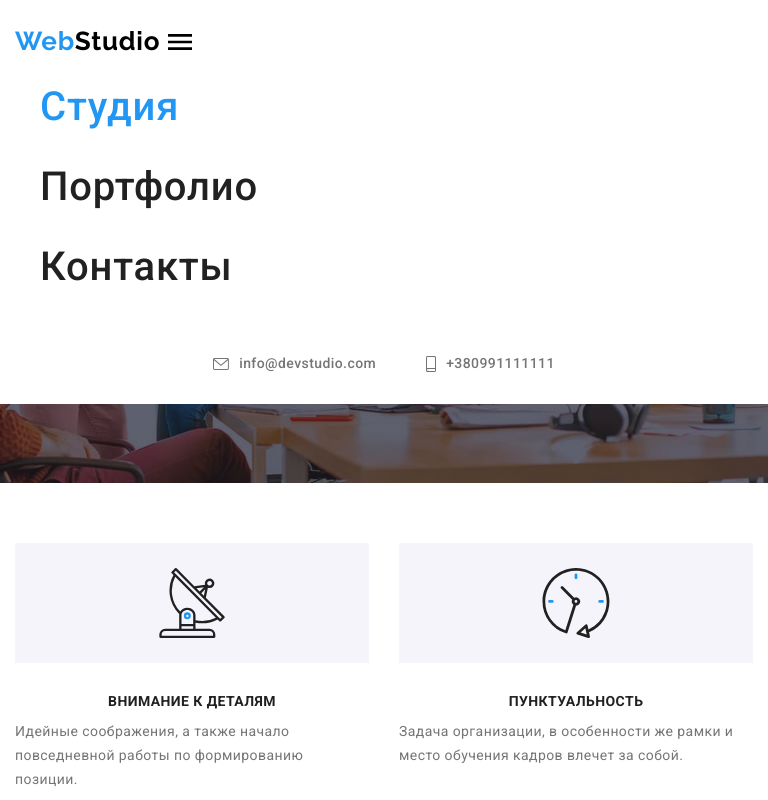
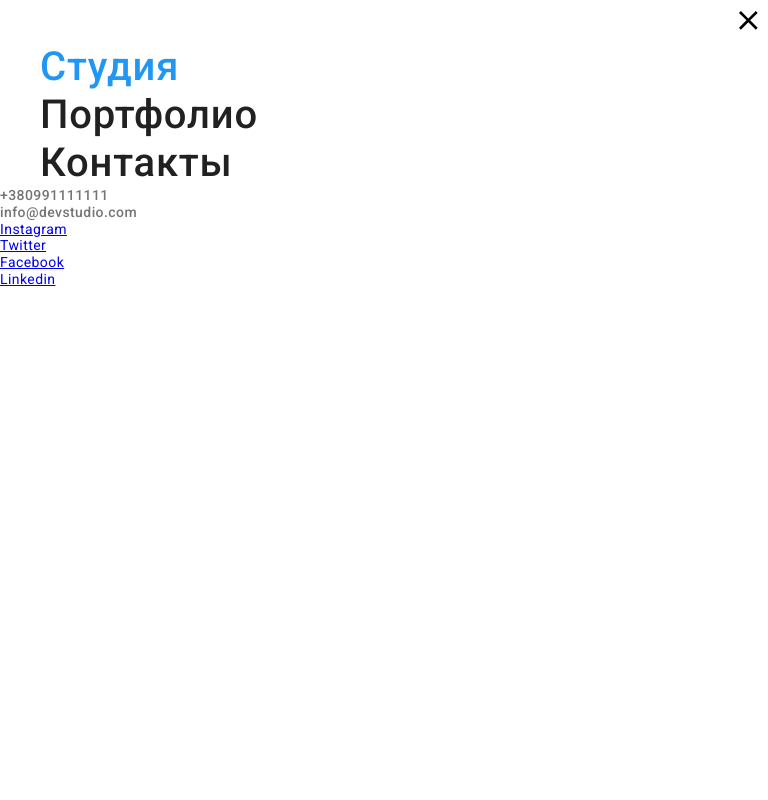
Before and after one commit to ShevchukMykola/-goit-markup-hw-08, a plain HTML site: page index.html in a window 768 px wide. Shown: the top 800 px of the page. Drawn offline with nearby package versions, Linux system fonts and the light colour scheme.

Commit message:
edit hw8

```diff
--- a/index.html
+++ b/index.html
@@ -81,14 +81,54 @@
             <nav class="header__nav">
                 <a href="С" class="header__logo"> <span class="blue">Web</span>Studio </a>
                 <!-- mobail menu -->
-                <button class="header__mobile-menu is-open" type="button" aria-expanded="false" aria-controls="mobile-menu" aria-label="menu button" data-menu-button>
+                <button class="header__mobile-menu js-open-menu" type="button" aria-expanded="false" aria-controls="mobile-menu" aria-label="menu button">
                     <svg width="40" height="40">
                         <use class="icon__menu-open" href="img/icons.svg#icon-menu_line"></use>
+                    </svg>
+                </button>
+                <div class="mobile__menu is-open js-menu-container">
+                    <button class="header__mobile-menu js-close-menu" type="button">
+                        <svg width="40" height="40">
                             <use class="icon__menu-close" href="img/icons.svg#icon-menu_close"></use>
                         </svg>
                     </button>
-                <div class="mobile__menu">
-                    <ul class="site__nav">
+                    <ul class="mobile__menu-nav">
+                        <li class="menu__nav-list "><a class="nav__link current" href="./index.html">Студия</a></li>
+                        <li class="menu__nav-list"><a class="nav__link" href="./portfolio.html">Портфолио</a></li>
+                        <li class="menu__nav-list"><a class="nav__link" Href="C">Контакты</a></li>
+                    </ul>
+                    <ul class="menu__contact">
+                        <li class="contact-list">
+                            <a href="tel:+380991111111" rel="noopener noreferrer" class="contact__nav">
+
+                                +380991111111
+                            </a>
+                        </li>
+                        <li class="contact-list">
+                            <a href="mailto:info@devstudio.com" rel="noopener noreferrer" class="contact__nav">
+                                info@devstudio.com
+                            </a>
+                        </li>
+                    </ul>
+                    <ul class="menu__social">
+                        <li>
+                            <a href="https//instagram.com" rel="noopener noreferrer" class="menu__social-list">Instagram</a>
+                        </li>
+                        <li>
+                            <a href="https//twitter.com" rel="noopener noreferrer" class="menu__social-list">Twitter</a>
+                        </li>
+                        <li>
+                            <a href="https//facebook.com" rel="noopener noreferrer" class="menu__social-list">Facebook</a>
+                        </li>
+                        <li>
+                            <a href="https//linkedin.com" rel="noopener noreferrer" class="menu__social-list">Linkedin</a>
+                        </li>
+
+                    </ul>
+
+                </div>
+                <!-- site list -->
+                <!-- <ul class="site__nav">
                     <li class="site__nav-list"><a href="./index.html" class="link current">Студия</a></li>
                     <li class="site__nav-list"><a href="./portfolio.html" class="link">Портфолио</a></li>
                     <li class="site__nav-list"><a Href="C" class="link">Контакты</a></li>
@@ -111,10 +151,7 @@
                             </svg> +380991111111
                         </a>
                     </li>
-                    </ul>
-
-                </div>
-                <!-- site list -->
+                </ul> -->
 
             </nav>
         </div>
@@ -399,8 +436,8 @@
 
     </footer>
     <script src="./java/modal.js"></script>
-    <!-- <script src="./java/mobile-menu.js"></script> -->
-    <script src="./java/mobile-test.js"></script>
+    <script src="./java/mobile-menu.js"></script>
+    <!-- <script src="./java/mobile-test.js"></script> -->
 </body>
 
 </html>
--- a/sass/components/_header.scss
+++ b/sass/components/_header.scss
@@ -1,5 +1,4 @@
 .header {
-    position: relative;
     ul {
         line-height: 1.2;
     }
@@ -34,21 +33,23 @@
 }
 
 .mobile__menu {
-    position: absolute;
-    top: 100%;
+    position: fixed;
+    top: 0;
     left: 0;
-    width: 100%;
+    width: 100vw;
+    height: 100vh;
     background-color: #fff;
+    z-index: 1;
+    transform: translateY(-100%);
+    transition: cubic-bezier(.84, -0.37, .19, 1.44), transform 1.5s;
 }
 
-.header__mobile-menu .icon__menu-open {
-    display: none;
+.mobile__menu.is-open {
+    transform: translateY(0);
+    transition: cubic-bezier(.84, -0.37, .19, 1.44), transform 1.5s;
 }
 
-.header__mobile-menu.is-open .icon__menu-close {
-    display: none;
+.js-close-menu {
+    display: block;
+    margin-left: auto;
 }
-
-.header__mobile-menu.is-open .icon__menu-open {
-    display: block;
-}
--- a/sass/components/_main.scss
+++ b/sass/components/_main.scss
@@ -28,7 +28,7 @@ body {
     padding-left: 15px;
     padding-right: 15px;
     margin: 0 auto;
-    @media screen and (min-width: 360px) {
+    @media screen and (min-width: 480px) {
         width: 480px;
     }
     @media screen and (min-width: 768px) {
--- /dev/null
+++ b/sass/components/_mobile-menu.scss
@@ -0,0 +1,42 @@
+@media screen and (min-width:480px) and (max-width:768px) {
+    .mobile {
+        &__menu-nav {
+            display: block;
+            margin-left: 40px;
+            text-align: start;
+        }
+    }
+    .menu {
+        &__nav-list {
+            &>.nav__link:hover,
+            &>.nav__link:focus {
+                color: var(--text-nav-color);
+            }
+        }
+        // &__contact {}
+        // &__social {}
+        // &__social-list {}
+    }
+    .nav__link {
+        position: relative;
+        text-decoration: none;
+        color: var(--text-title-color);
+        transition-duration: 250ms;
+        transition-timing-function: cubic-bezier(0.4, 0, 0.2, 1);
+        font-family: Roboto;
+        font-style: normal;
+        font-weight: 500;
+        font-size: 40px;
+        line-height: 1.2;
+        letter-spacing: 0.02em;
+    }
+    // .current {}
+    .contact-list {
+        display: flex;
+        justify-content: start;
+        align-items: flex-start;
+        color: var(--text-primary-color);
+        text-decoration: none;
+    }
+    // .contact__nav {}
+}
--- a/sass/layout/_benefits.scss
+++ b/sass/layout/_benefits.scss
@@ -1,29 +1,34 @@
 .list__benefits {
-      width: 450px;
-      margin-left: auto;
-      margin-right: auto;
     margin-bottom: 30px;
-      @media screen and (min-width: 768px) {
-          width: 354px;
+    @media screen and (min-width: 480px) {
+        max-width: 450px;
+    }
+    @media screen and (min-width: 768px) and (max-width:1199px) {
+        max-width: 354px;
+        margin-right: 30px;
+        flex-basis: calc((100% - 30px) /2);
+        &:nth-child(2n) {
+            margin-right: 0;
+        }
     }
     @media screen and (min-width: 1200px) {
-          width: 270px;
+        max-width: 270px;
     }
     &::before {
         display: block;
         content: "";
-          min-width: 450px;
+        max-width: 450px;
         height: 120px;
         margin-bottom: 30px;
         background-color: var(--background-button);
         background-repeat: no-repeat;
         background-position: center;
         @media screen and (min-width: 768px) {
-              min-width: 354px;
+            width: 354px;
             display: flex;
         }
         @media screen and (min-width: 1200px) {
-              min-width: 270px;
+            width: 270px;
             display: flex;
         }
     }
@@ -35,9 +40,12 @@
         @media screen and (min-width: 768px) {
             display: flex;
             flex-wrap: wrap;
-          }
+            margin-right: -30px;
             @media screen and (min-width: 1200px) {
                 display: flex;
+                .list__benefits+.list__benefits {
+                    margin-left: 30px;
+                }
             }
         }
         &-logo {
@@ -67,25 +75,10 @@
             line-height: 1.2;
             text-transform: uppercase;
         }
-      // &>.benefits__title {
-      //     font-size: 14px;
-      //     font-weight: 700;
-      //     line-height: 1.2;
-      //     text-transform: uppercase;
-      // }
-  }
-
-  @media screen and (min-width: 768px) {
-      .list__benefits:nth-child(2n) {
-          margin-left: 30px;
     }
 }
 
-  @media screen and (min-width: 1200px) {
-      .benefits__list.list__benefits+.list__benefits {
-          margin-left: 30px;
-      }
-  }
+@media screen and (min-width: 1200px) {}
 
 .icon-antenna::before {
     background-image: url(../img/antenna.svg);
--- a/sass/layout/_site-nav.scss
+++ b/sass/layout/_site-nav.scss
@@ -1,20 +1,17 @@
         .site__nav {
             display: flex;
             margin-left: 93px;
-            @media screen and (min-width: 320px) {
+            @media screen and (min-width: 480px) {
                 display: block;
                 margin-left: 40px;
                 text-align: start;
             }
             &-list {
-                // display: flex;
-                // justify-content: center;
-                // align-items: center;
                 &>.link:hover,
                 &>.link:focus {
                     color: var(--text-nav-color);
                 }
-                @media screen and (min-width:360px) {
+                @media screen and (min-width:480px) {
                     margin-bottom: 32px;
                 }
             }
@@ -28,14 +25,6 @@
             color: var(--text-title-color);
             transition-duration: 250ms;
             transition-timing-function: cubic-bezier(0.4, 0, 0.2, 1);
-            @media screen and (min-width: 360px) {
-                font-family: Roboto;
-                font-style: normal;
-                font-weight: 500;
-                font-size: 40px;
-                line-height: 1.2;
-                letter-spacing: 0.02em;
-            }
         }
 
         .current {
@@ -74,6 +63,9 @@
             &:focus {
                 color: var(--text-nav-color);
             }
+            @media screen and (min-width:360px) {
+                display: block;
+            }
         }
 
         .contact {
--- a/sass/layout/_team.scss
+++ b/sass/layout/_team.scss
@@ -26,12 +26,12 @@
         text-align: center;
         font-weight: 400;
         font-size: 16px;
-        @media screen and (min-width: 360px) {
-            width: 450px;
+        @media screen and (min-width: 480px) {
+            max-width: 450px;
             height: 622px;
         }
         @media screen and (min-width: 768px) and (max-width:1200px) {
-            width: 354px;
+            max-width: 354px;
             height: 536px;
         }
     }
--- a/sass/main.scss
+++ b/sass/main.scss
@@ -4,7 +4,7 @@
 @import './components/main';
 @import './components/modal';
 @import './components/reset-styles';
-
+@import './components/mobile-menu';
 @import './layout/benefits';
 @import './layout/client';
 @import './layout/hero';
@@ -12,8 +12,7 @@
 @import './layout/site-nav';
 @import './layout/social-icon';
 @import './layout/team';
-@import './layout/work' ;
-
+@import './layout/work';
 @import './utils/btn';
 @import './utils/colors';
 @import './utils/breakpoint';
```
Also changed, not shown: java/mobile-test.js (+10 -11 lines), sass/layout/_hero.scss (+0 -14 lines), css/main.css, css/main.min.css, dist/css/main.min.css, dist/css/mobile-menu.min.css (added), dist/css/mobile_menu.min.css (added), 5 other files. Lines whose indentation alone changed are shown as unchanged.
